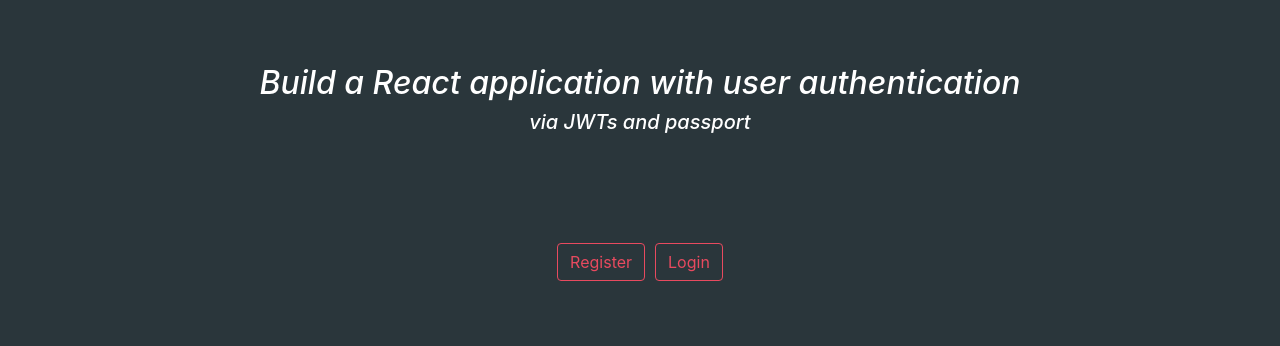
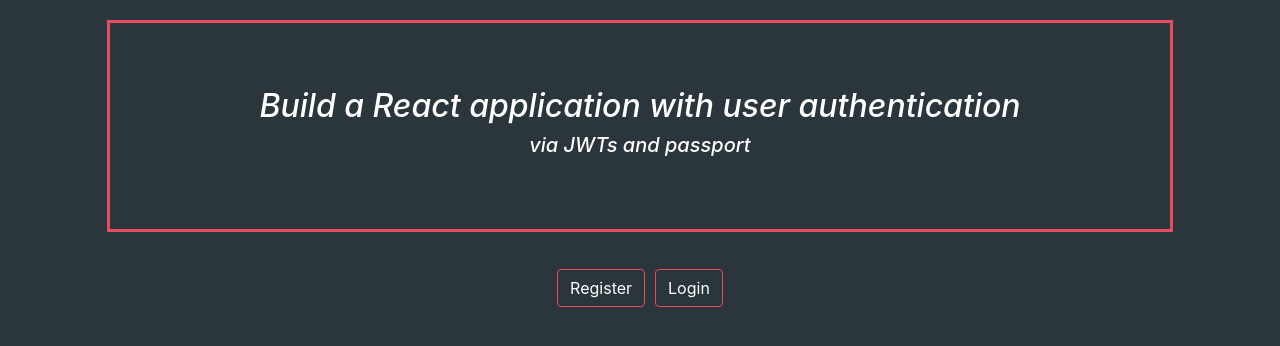
Before and after one commit to ksentak/omega-app, a React (Create React App) app in the folder client/: page / in a window 1280 px wide. Shown: the top 346 px of the page. Built offline with nearby package versions, Linux system fonts and the light colour scheme.

Commit message:
Added border around jumbotron

```diff
--- a/client/src/components/layout/Landing.js
+++ b/client/src/components/layout/Landing.js
@@ -6,7 +6,7 @@ class Landing extends Component {
 	render() {
 		return (
 			<div className="container col-12 m-0 p-0">
-				<div className="jumbotron jumbotron-fluid">
+				<div className="jumbotron jumbotron-fluid col-sm-10 offset-1">
 					<h2 className="text-center">Build a React application with user authentication</h2>
 					<h5 className="text-center">via JWTs and passport</h5>
 				</div>
--- a/client/src/components/layout/style.css
+++ b/client/src/components/layout/style.css
@@ -1,5 +1,7 @@
 .jumbotron {
 	background-color: #2a363b;
+	border: 3px solid #e84a5f;
+	margin-top: 20px;
 	color: white;
 	font-style: italic;
 }
@@ -7,7 +9,7 @@
 .registerButton {
 	background-color: #2a363b;
 	border: 1px solid #e84a5f;
-	color: #e84a5f;
+	color: white;
 	margin: 5px;
 }
 
@@ -20,7 +22,7 @@
 .loginButton {
 	background-color: #2a363b;
 	border: 1px solid #e84a5f;
-	color: #e84a5f;
+	color: white;
 	margin: 5px;
 }
 
```
